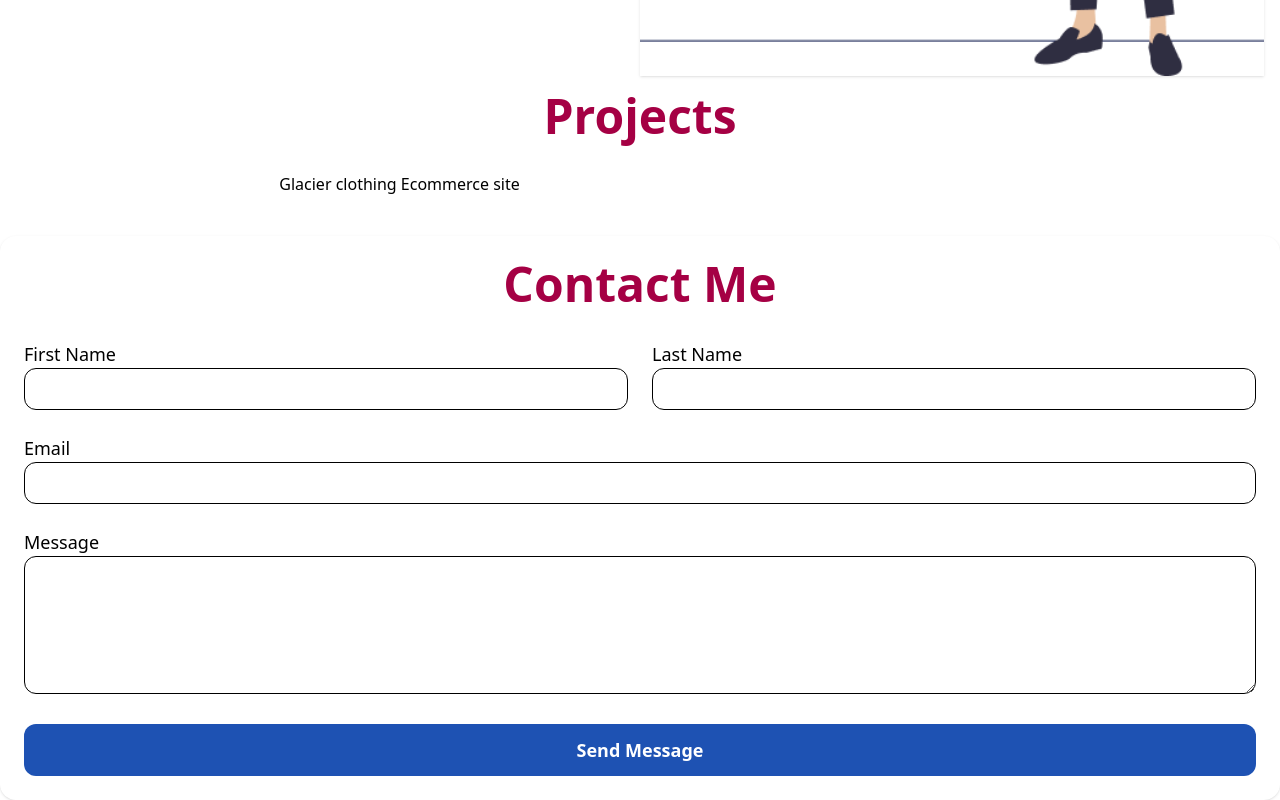
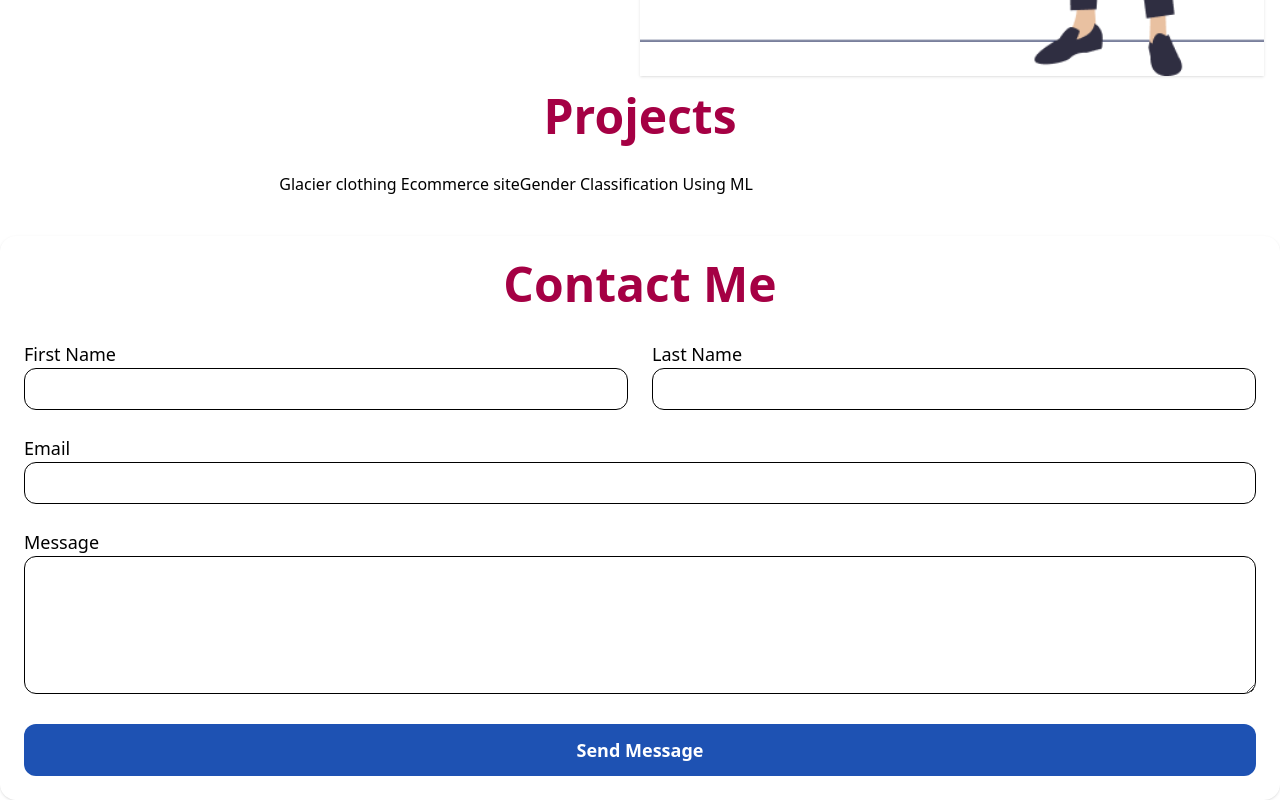
Before and after one commit to baivabbhusal/myProtfolio, a React (Vite) app: page / in a window 1280 px wide. Shown: the part 1628-2428 px from the top of the page. Built offline with nearby package versions, Linux system fonts and the light colour scheme.

Commit message:
update on project

```diff
--- a/src/components/projects.jsx
+++ b/src/components/projects.jsx
@@ -9,6 +9,9 @@ const Projects = () => {
         <div className="border-1xl">
           Glacier clothing Ecommerce site
         </div>
+        <div className="border-1xl">
+          Gender Classification Using ML
+          </div>
 
       </div>
       </div>
```
